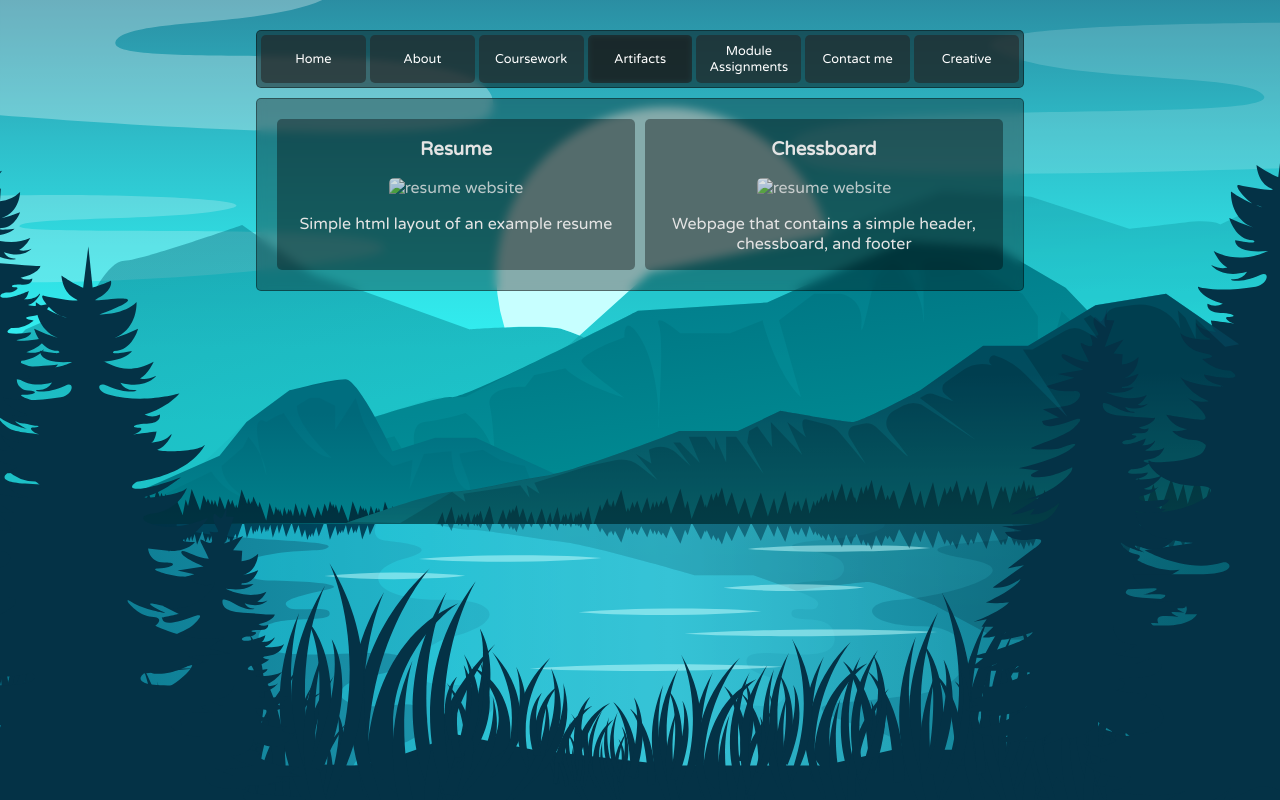
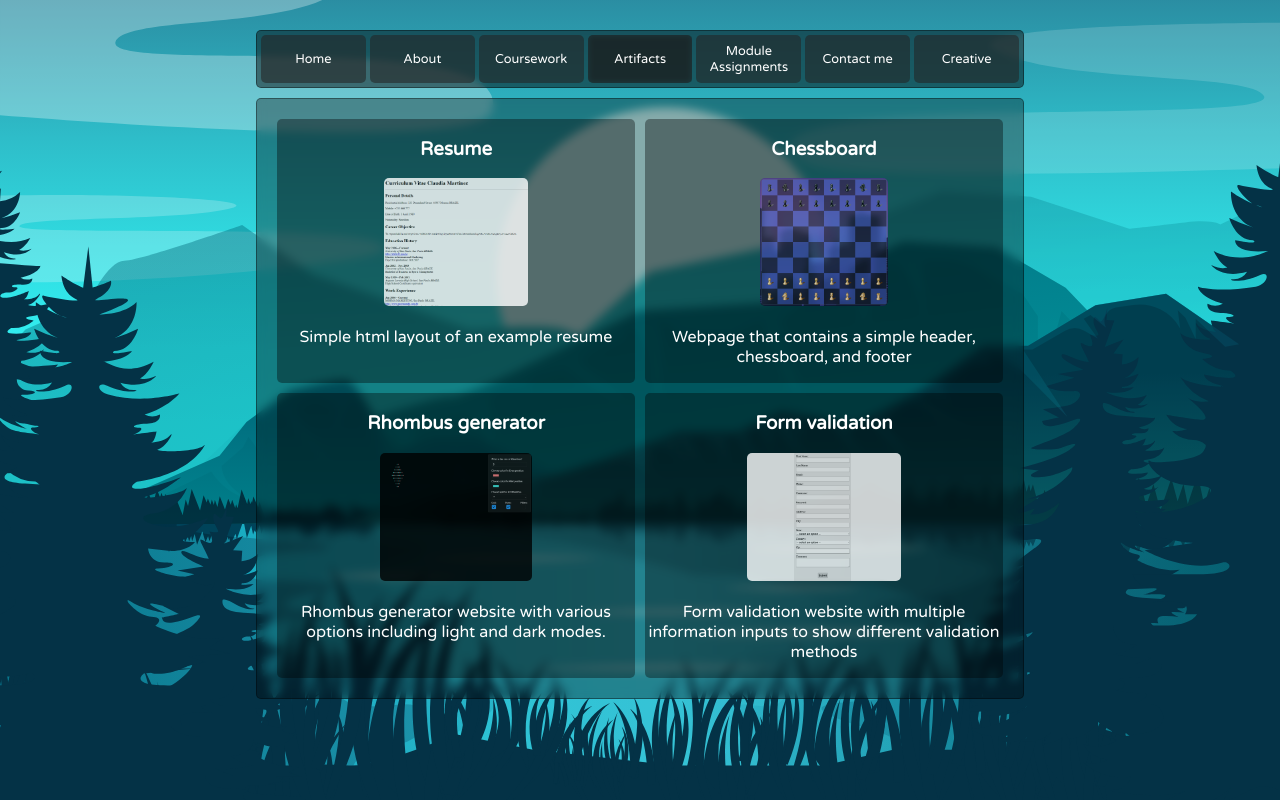
Before and after one commit to dahvde/bc-prog109, a plain HTML site: page Midterm/pages/artifacts.html in a window 1280 px wide. Drawn offline with Linux system fonts and the light colour scheme.

Commit message:
Updated artifacts page

```diff
--- a/Midterm/css/main.css
+++ b/Midterm/css/main.css
@@ -11,6 +11,7 @@ body {
   background-size: cover;
   padding: 0;
   background-color: #043246;
+  --transition: 0s;
 }
 
 #container {
@@ -55,7 +56,7 @@ header {
   color: white;
   flex: 1;
   align-items: center;
-  transition: background-color 0.2s, transform 0.2s;
+  transition: background-color var(--transition), var(--transition);
 }
 
 #selectedPage {
@@ -83,6 +84,8 @@ header {
 
 #cards_wrapper {
   display: flex;
+  flex-wrap: wrap;
+  flex-direction: row;
   gap: 10px;
 }
 
@@ -91,14 +94,21 @@ header {
   width: 100%;
   border-radius: 5px;
   text-align: center;
-  transition: background-color 0.3s;
+  flex: 49%;
+  color: white;
+  text-decoration: none;
+  transition: background-color var(--transition), color var(--transition);
+}
+
+.card:hover {
+  color: rgb(190, 190, 190);
 }
 
 .card img {
   height: clamp(100px, 10vw, 200px);
   border-radius: 5px;
   opacity: 0.8;
-  transition: opacity 0.3s, transform 0.3s;
+  transition: opacity var(--transition), transform var(--transition);
 }
 
 .card:hover {
@@ -127,12 +137,12 @@ header {
   font-size: 16px;
   position: relative;
   font-family: "Varela Round", Arial, Helvetica, sans-serif;
-  transition: background-color 0.3s, opacity 0.3s;
+  transition: background-color var(--transition), opacity var(--transition);
 }
 
 #contact_form div,
 #contact_form input[type="submit"] {
-  transition: opacity 0.3s;
+  transition: opacity var(--transition);
 }
 
 #contact_form input::placeholder #contact_form textarea::placeholder {
@@ -155,7 +165,7 @@ header {
   color: white;
   min-height: 100px;
   font-size: 16px;
-  transition: background-color 0.3s;
+  transition: background-color var(--transition);
 }
 
 #contact_form div p {
@@ -164,7 +174,8 @@ header {
   opacity: 0%;
   position: absolute;
   padding: 0;
-  transition: top 0.2s, margin 0.2s, opacity 0.3s;
+  transition: top var(--transition), margin var(--transition),
+    opacity var(--transition);
 }
 
 #contact_form div p::after {
@@ -189,7 +200,7 @@ header {
 #contact_form div input::placeholder,
 #contact_form div textarea::placeholder {
   opacity: 100%;
-  transition: opacity 0.2s;
+  transition: opacity var(--transition);
 }
 
 #contact_form div input:focus + p,
@@ -223,5 +234,5 @@ header {
   display: flex;
   justify-content: center;
   position: absolute;
-  transition: opacity 0.3s;
+  transition: opacity var(--transition);
 }
--- a/Midterm/js/main.js
+++ b/Midterm/js/main.js
@@ -7,4 +7,6 @@ function toggleInputFilled(e) {
   }
 }
 
-highlightCurrentPage();
+window.addEventListener("DOMContentLoaded", () => {
+  document.body.style.setProperty("--transition", "0.2s");
+});
--- a/Midterm/pages/artifacts.html
+++ b/Midterm/pages/artifacts.html
@@ -24,20 +24,30 @@
       </header>
       <div id="content">
         <div id="cards_wrapper">
-          <div class="card">
+          <a class="card" href="https://dahvde.github.io/bc-prog109/Artifact_1" target="_blank">
             <h3>Resume</h3>
-            <img src="../images/resume.png" alt="resume website">
+            <img src="../images/artifact_1.png" alt="Resume website">
             <p>Simple html layout of an example resume</p>
-          </div>
-          <div class="card">
+          </a>
+          <a class="card" href="https://dahvde.github.io/bc-prog109/Artifact_2" target="_blank">
             <h3>Chessboard</h3>
-            <img src="../images/chessboard.png" alt="resume website">
+            <img src="../images/artifact_2.png" alt="Chessboard website">
             <p>Webpage that contains a simple header, chessboard, and footer</p>
-          </div>
+          </a>
+          <a class="card" href="https://dahvde.github.io/bc-prog109/Artifact_3" target="_blank">
+            <h3>Rhombus generator</h3>
+            <img src="../images/artifact_3.png" alt="Rhombus generator website">
+            <p>Rhombus generator website with various options including light and dark modes.</p>
+          </a>
+          <a class="card" href="https://dahvde.github.io/bc-prog109/Artifact_4" target="_blank">
+            <h3>Form validation</h3>
+            <img src="../images/artifact_4.png" alt="Form validation websute">
+            <p>Form validation website with multiple information inputs to show different validation methods</p>
+          </a>
         </div>
       </div>
     </div>
-    <script defer src="./js/main.js"></script>
+    <script defer src="../js/main.js"></script>
   </body>
 
 </html>
```
Also changed, not shown: Midterm/images/artifact_3.png (added), Midterm/images/artifact_4.png (added).
